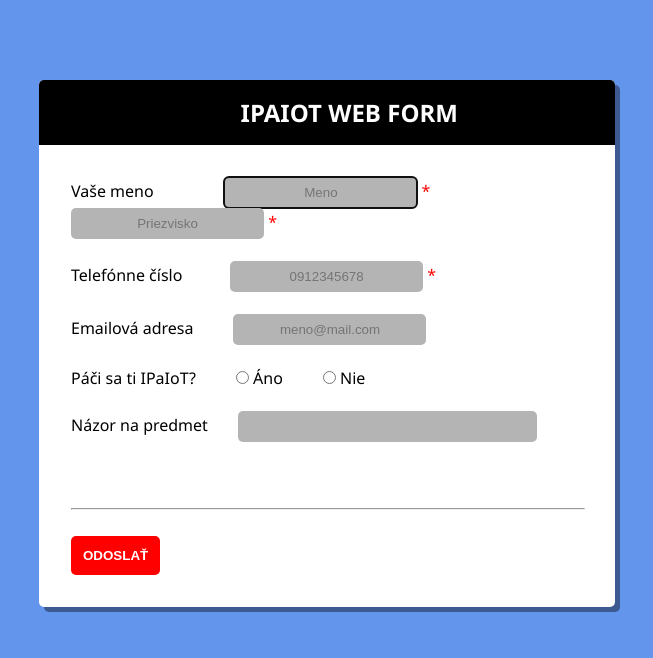
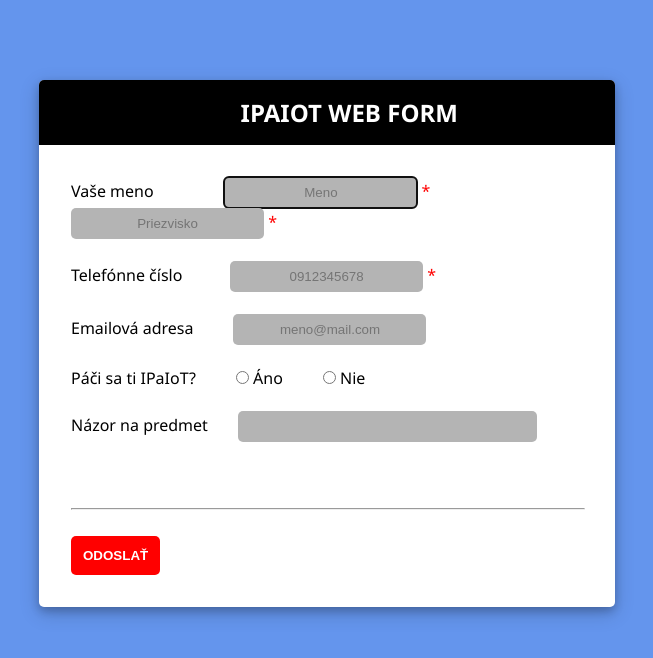
Before and after one commit to MiroslavKosaric/IoTKrasna, a PHP site: page / in a window 1280 px wide. Shown: the top 658 px of the page, without its empty margins (313-966 px from the left). Run offline with PHP 8.4, Linux system fonts and the light colour scheme.

Commit message:
Update style.css

```diff
--- a/style.css
+++ b/style.css
@@ -14,7 +14,7 @@ body {
     margin-top: 10vh;
     border-radius: 5px;
     background-color: white;
-    box-shadow: 5px 5px rgba(0, 0, 0, 0.4);
+    box-shadow: 0 4px 8px 0 rgba(0, 0, 0, 0.2), 0 6px 20px 0 rgba(0, 0, 0, 0.19);
 }
 
 form {
```
